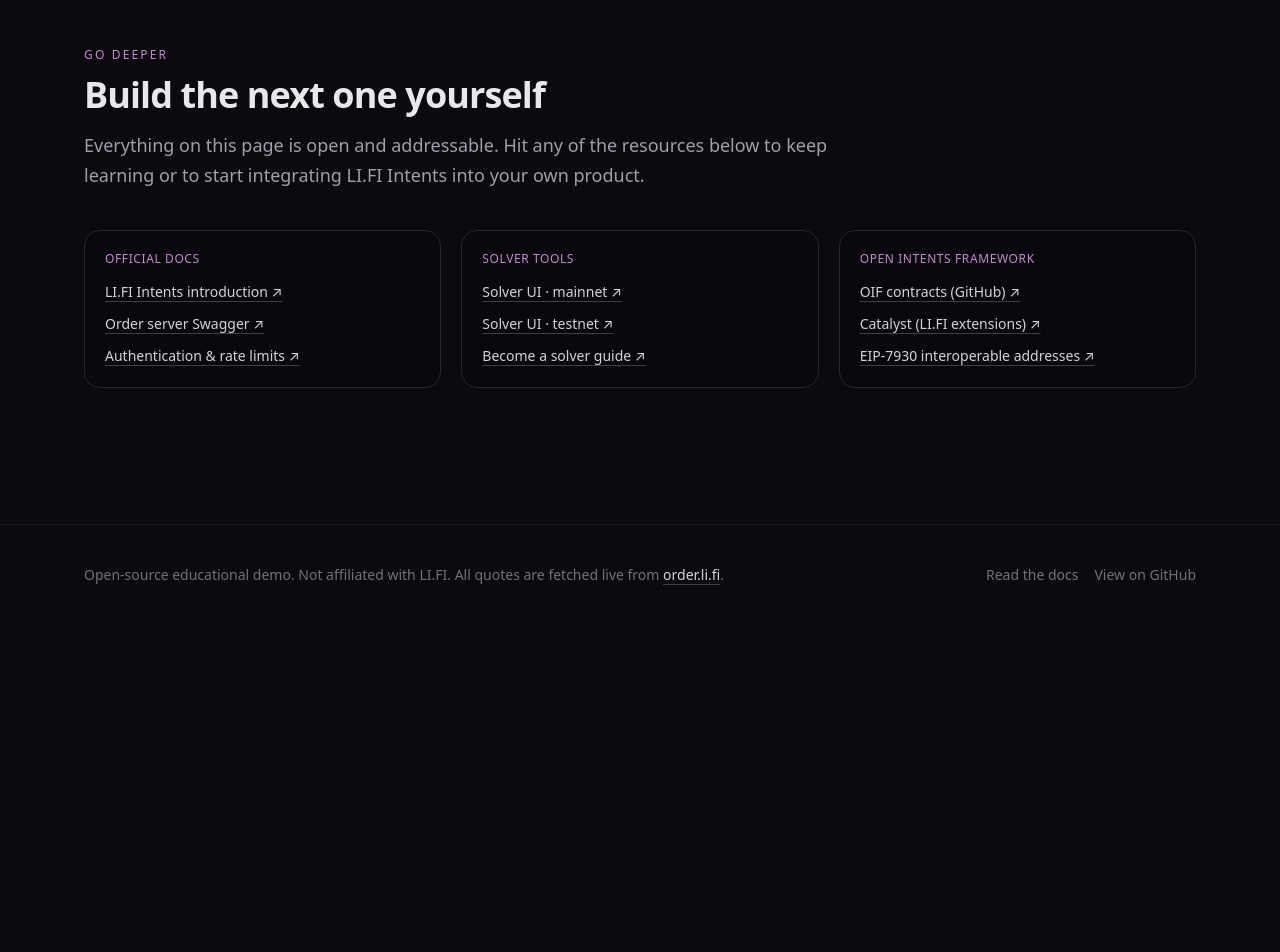
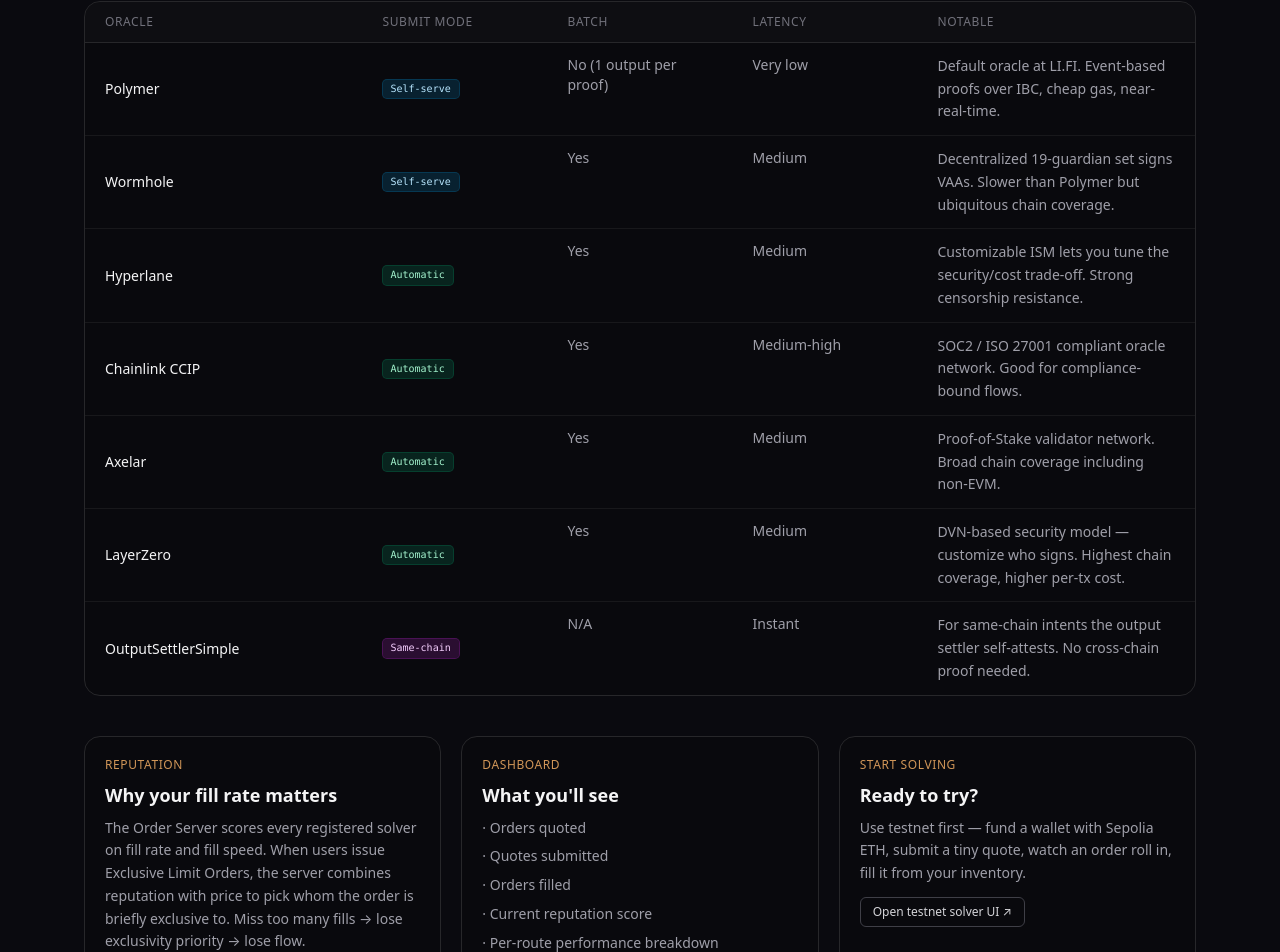
Before and after one commit to VincenImanuell/LIFI_INTENT, a React (Vite) app: page / in a window 1280 px wide. Shown: the part 8407-9359 px from the top of the page. Before the commit the page ends 9032 px from the top, so only its background shows below. Built offline with nearby package versions, Linux system fonts and the light colour scheme.

Commit message:
Add oracle comparison table and reputation explainer cards

```diff
--- a/src/components/SolverPreview.jsx
+++ b/src/components/SolverPreview.jsx
@@ -35,6 +35,71 @@
   maxAmount: 'Highest input amount this range covers.',
   quote: 'Output/input rate inside this range. 0.995 means user gets 0.5% slippage.',
   exclusiveFor: 'Your solver address. Establishes which solver gets first dibs during the exclusivity window.',
+}
+
+const ORACLES = [
+  {
+    name: 'Polymer',
+    type: 'Self-serve',
+    typeTone: 'sky',
+    batch: 'No (1 output per proof)',
+    latency: 'Very low',
+    note: 'Default oracle at LI.FI. Event-based proofs over IBC, cheap gas, near-real-time.',
+  },
+  {
+    name: 'Wormhole',
+    type: 'Self-serve',
+    typeTone: 'sky',
+    batch: 'Yes',
+    latency: 'Medium',
+    note: 'Decentralized 19-guardian set signs VAAs. Slower than Polymer but ubiquitous chain coverage.',
+  },
+  {
+    name: 'Hyperlane',
+    type: 'Automatic',
+    typeTone: 'emerald',
+    batch: 'Yes',
+    latency: 'Medium',
+    note: 'Customizable ISM lets you tune the security/cost trade-off. Strong censorship resistance.',
+  },
+  {
+    name: 'Chainlink CCIP',
+    type: 'Automatic',
+    typeTone: 'emerald',
+    batch: 'Yes',
+    latency: 'Medium-high',
+    note: 'SOC2 / ISO 27001 compliant oracle network. Good for compliance-bound flows.',
+  },
+  {
+    name: 'Axelar',
+    type: 'Automatic',
+    typeTone: 'emerald',
+    batch: 'Yes',
+    latency: 'Medium',
+    note: 'Proof-of-Stake validator network. Broad chain coverage including non-EVM.',
+  },
+  {
+    name: 'LayerZero',
+    type: 'Automatic',
+    typeTone: 'emerald',
+    batch: 'Yes',
+    latency: 'Medium',
+    note: 'DVN-based security model — customize who signs. Highest chain coverage, higher per-tx cost.',
+  },
+  {
+    name: 'OutputSettlerSimple',
+    type: 'Same-chain',
+    typeTone: 'fuchsia',
+    batch: 'N/A',
+    latency: 'Instant',
+    note: 'For same-chain intents the output settler self-attests. No cross-chain proof needed.',
+  },
+]
+
+const TYPE_TONE = {
+  sky: 'bg-sky-500/15 text-sky-200 ring-sky-500/30',
+  emerald: 'bg-emerald-500/15 text-emerald-200 ring-emerald-500/30',
+  fuchsia: 'bg-fuchsia-500/15 text-fuchsia-200 ring-fuchsia-500/30',
 }
 
 const VALIDATION_CHECKLIST = [
@@ -188,7 +253,7 @@
           <AnnotatedJson value={STANDING_QUOTE} annotations={QUOTE_ANNOTATIONS} />
         </div>
 
-        <div className="lg:col-span-2">
+        <div className="lg:col-span-2" id="solver-validation">
           <h3 className="text-lg font-semibold text-zinc-100">Pre-fill validation</h3>
           <p className="text-sm text-zinc-500 mt-2 mb-4 leading-relaxed">
             The order server pre-filters, but on-chain anyone can emit <code className="font-mono text-zinc-300">Open</code> events.
@@ -212,6 +277,93 @@
           </ol>
         </div>
       </div>
+
+      <div className="mt-12">
+        <h3 className="text-lg font-semibold text-zinc-100">Choose your oracle</h3>
+        <p className="text-sm text-zinc-500 mt-2 mb-4 leading-relaxed">
+          Every intent specifies which validation layer carries proof of the destination fill back
+          to the origin chain. Solvers can only fill orders whose oracle they support — and the
+          oracle choice trades off speed, cost, and trust assumptions.
+        </p>
+        <div className="rounded-2xl border border-zinc-800 bg-zinc-950/40 overflow-hidden">
+          <div className="hidden sm:grid grid-cols-12 text-xs uppercase tracking-wider text-zinc-500 bg-zinc-900/40 border-b border-zinc-800">
+            <div className="col-span-3 px-5 py-3">Oracle</div>
+            <div className="col-span-2 px-5 py-3">Submit mode</div>
+            <div className="col-span-2 px-5 py-3">Batch</div>
+            <div className="col-span-2 px-5 py-3">Latency</div>
+            <div className="col-span-3 px-5 py-3">Notable</div>
+          </div>
+          {ORACLES.map((o, i) => (
+            <div
+              key={o.name}
+              className={`grid grid-cols-12 text-sm ${i !== ORACLES.length - 1 ? 'border-b border-zinc-900' : ''}`}
+            >
+              <div className="col-span-12 sm:col-span-3 px-5 py-3 text-zinc-100 font-medium flex items-center gap-2">
+                {o.name}
+                <span className={`sm:hidden font-mono text-[10px] px-2 py-0.5 rounded ring-1 ${TYPE_TONE[o.typeTone]}`}>
+                  {o.type}
+                </span>
+              </div>
+              <div className="hidden sm:flex sm:col-span-2 px-5 py-3 items-center">
+                <span className={`font-mono text-[10px] px-2 py-0.5 rounded ring-1 ${TYPE_TONE[o.typeTone]}`}>
+                  {o.type}
+                </span>
+              </div>
+              <div className="col-span-6 sm:col-span-2 px-5 py-1 sm:py-3 text-zinc-400 text-xs sm:text-sm">
+                <span className="sm:hidden text-[10px] uppercase text-zinc-500 mr-2">Batch:</span>
+                {o.batch}
+              </div>
+              <div className="col-span-6 sm:col-span-2 px-5 py-1 sm:py-3 text-zinc-400 text-xs sm:text-sm">
+                <span className="sm:hidden text-[10px] uppercase text-zinc-500 mr-2">Latency:</span>
+                {o.latency}
+              </div>
+              <div className="col-span-12 sm:col-span-3 px-5 py-3 text-zinc-400 text-xs sm:text-sm leading-relaxed">
+                {o.note}
+              </div>
+            </div>
+          ))}
+        </div>
+      </div>
+
+      <div className="mt-10 grid sm:grid-cols-3 gap-5">
+        <div className="rounded-2xl border border-zinc-800 bg-zinc-950/40 p-5">
+          <div className="text-xs uppercase tracking-wider text-orange-300/80 mb-2">Reputation</div>
+          <div className="text-lg font-semibold text-zinc-100 mb-2">Why your fill rate matters</div>
+          <p className="text-sm text-zinc-400 leading-relaxed">
+            The Order Server scores every registered solver on fill rate and fill speed. When users
+            issue Exclusive Limit Orders, the server combines reputation with price to pick whom
+            the order is briefly exclusive to. Miss too many fills → lose exclusivity priority →
+            lose flow.
+          </p>
+        </div>
+        <div className="rounded-2xl border border-zinc-800 bg-zinc-950/40 p-5">
+          <div className="text-xs uppercase tracking-wider text-orange-300/80 mb-2">Dashboard</div>
+          <div className="text-lg font-semibold text-zinc-100 mb-2">What you'll see</div>
+          <ul className="text-sm text-zinc-400 leading-relaxed space-y-1.5">
+            <li>· Orders quoted</li>
+            <li>· Quotes submitted</li>
+            <li>· Orders filled</li>
+            <li>· Current reputation score</li>
+            <li>· Per-route performance breakdown</li>
+          </ul>
+        </div>
+        <div className="rounded-2xl border border-zinc-800 bg-zinc-950/40 p-5">
+          <div className="text-xs uppercase tracking-wider text-orange-300/80 mb-2">Start solving</div>
+          <div className="text-lg font-semibold text-zinc-100 mb-2">Ready to try?</div>
+          <p className="text-sm text-zinc-400 leading-relaxed mb-3">
+            Use testnet first — fund a wallet with Sepolia ETH, submit a tiny quote, watch an order
+            roll in, fill it from your inventory.
+          </p>
+          <a
+            href="https://devintents.li.fi"
+            target="_blank"
+            rel="noreferrer"
+            className="inline-flex text-xs rounded-md border border-zinc-700 px-3 py-1.5 text-zinc-300 hover:border-zinc-500 hover:text-zinc-100 transition"
+          >
+            Open testnet solver UI ↗
+          </a>
+        </div>
+      </div>
     </Section>
   )
 }
```
